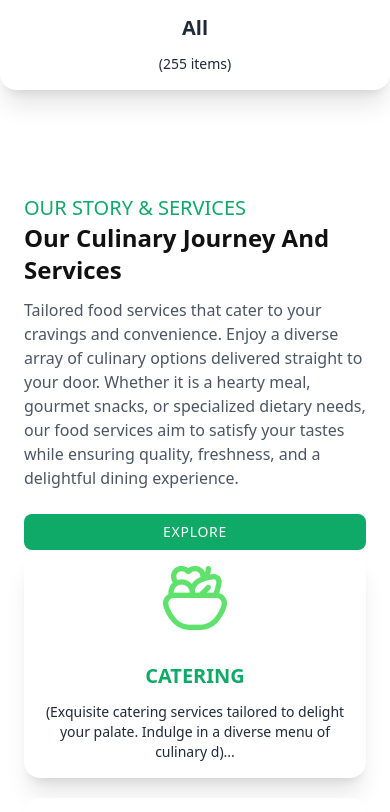
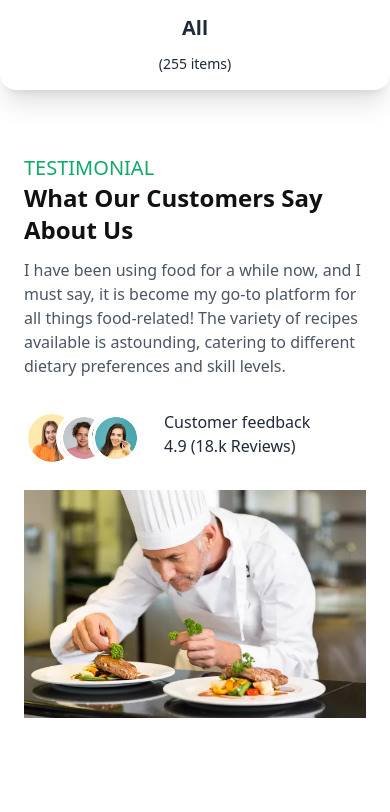
Before and after one commit to RashedAkash/food-react, a React (Vite) app: page / in a window 390 px wide. Shown: the part 1610-2422 px from the top of the page. Built offline with nearby package versions, Linux system fonts and the light colour scheme.

Commit message:
testimonial create and responsive complete

```diff
--- a/src/pages/Home/Home.jsx
+++ b/src/pages/Home/Home.jsx
@@ -1,6 +1,7 @@
 import Banner from "../../components/Banner/Banner";
 import PopularCat from "./PopularCat";
 import Services from "./Services";
+import Testimonial from "./Testimonial";
 
 
 
@@ -9,7 +10,9 @@ const Home = () => {
     <div>
       <Banner />
       <PopularCat />
+      <Testimonial />
       <Services />
+
     </div>
   );
 };
--- /dev/null
+++ b/src/pages/Home/Testimonial.jsx
@@ -0,0 +1,64 @@
+import React from 'react';
+import Title from '../../shared/Title';
+import img from '../../../public/images/recipes/chef.jpg'
+import img1 from '../../../public/images/home/testimonials/testimonial1.png'
+import img2 from '../../../public/images/home/testimonials/testimonial2.png'
+import img3 from '../../../public/images/home/testimonials/testimonial3.png'
+
+
+const Testimonial = () => {
+  return (
+    <div>
+      <header className="bg-white ">
+
+
+    <div className="container px-6 py-16 mx-auto">
+        <div className="items-center lg:flex lg:flex-row-reverse gap-7">
+            <div className="w-full lg:w-1/2">
+                <div className="lg:max-w-lg">
+                   <Title subTitle='testimonial' title='What Our Customers Say About Us' />
+
+                    <p className="mt-3 text-gray-600 dark:text-gray-400">I have been using food for a while now, and I must say, it is become my go-to platform for all things food-related! The variety of recipes available is astounding, catering to different dietary preferences and skill levels.</p>
+
+                <div className=' flex gap-5 mt-8'>
+                  <div className="avatar-group -space-x-6 rtl:space-x-reverse">
+  <div className="avatar">
+    <div className="w-12">
+      <img src={img1} />
+    </div>
+  </div>
+  <div className="avatar">
+    <div className="w-12">
+      <img src={img2} />
+    </div>
+  </div>
+  <div className="avatar">
+    <div className="w-12">
+      <img src={img3} />
+    </div>
+  </div>
+
+                  </div>
+                  <div>
+                    <h2>Customer feedback</h2>
+                    <div>
+
+                      <p>4.9 (18.k Reviews)</p>
+                    </div>
+                  </div>
+                    </div>
+
+                </div>
+            </div>
+
+            <div className="flex items-center justify-center w-full mt-6 lg:mt-0 lg:w-1/2">
+              <img className="w-full h-full lg:max-w-3xl" src={img } />
+            </div>
+        </div>
+    </div>
+</header>
+    </div>
+  );
+};
+
+export default Testimonial;
```
Also changed, not shown: public/images/recipes/chef.jpg (added).
